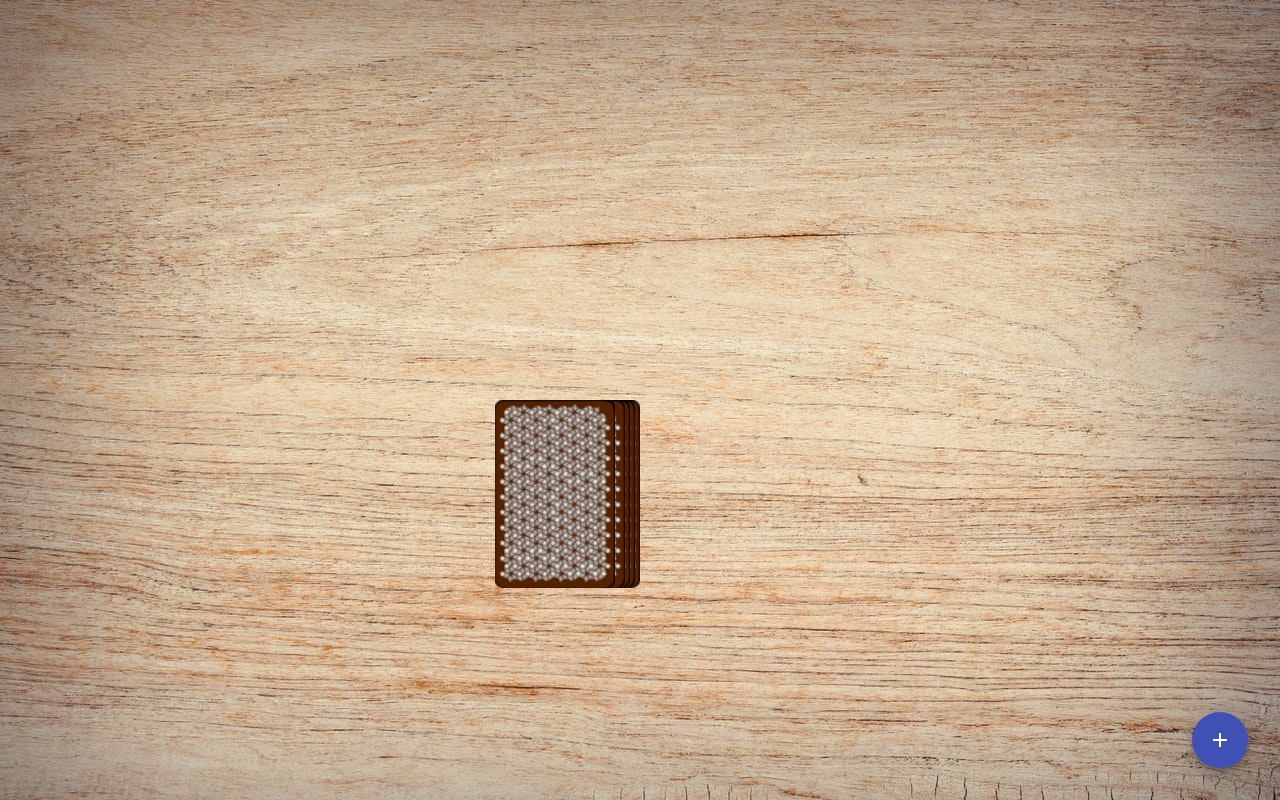
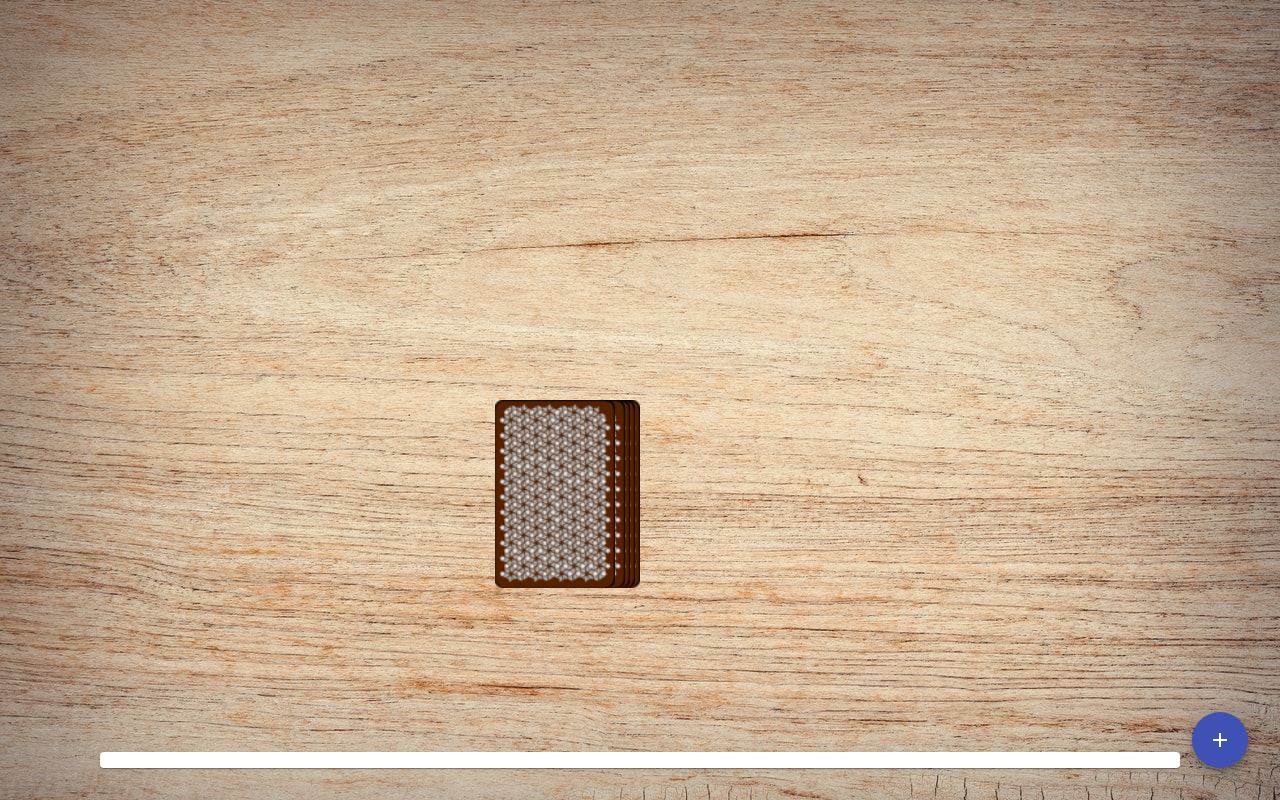
Before and after one commit to GeorgiosKoinaris/ringoffire, an Angular app: page /game in a window 1280 px wide. Built offline with nearby package versions, Linux system fonts and the light colour scheme.

Commit message:
added card rules with ngOnChanges

```diff
--- a/src/app/app.module.ts
+++ b/src/app/app.module.ts
@@ -13,6 +13,8 @@
 import { MatDialogModule } from '@angular/material/dialog';
 import { FormsModule } from '@angular/forms';
 import { MatInputModule } from '@angular/material/input';
+import { GameInfoComponent } from './game-info/game-info.component';
+import { MatCardModule } from '@angular/material/card';
 
 
 
@@ -24,7 +26,8 @@
     StartScreenComponent,
     GameComponent,
     PlayerComponent,
-    DialogAddPlayerComponent
+    DialogAddPlayerComponent,
+    GameInfoComponent
   ],
   imports: [
     BrowserModule,
@@ -32,6 +35,7 @@
     MatButtonModule,
     MatIconModule,
     MatDialogModule,
+    MatCardModule,
     BrowserAnimationsModule,
     FormsModule,
     MatInputModule
--- /dev/null
+++ b/src/app/game-info/game-info.component.html
@@ -0,0 +1,5 @@
+<mat-card>
+    <mat-card-title>{{title}}</mat-card-title>
+
+    <mat-card-content>{{description}}</mat-card-content>
+</mat-card>
--- /dev/null
+++ b/src/app/game-info/game-info.component.ts
@@ -0,0 +1,44 @@
+import { Component, Input, OnChanges, OnInit } from '@angular/core';
+
+@Component({
+  selector: 'app-game-info',
+  templateUrl: './game-info.component.html',
+  styleUrls: ['./game-info.component.scss']
+})
+export class GameInfoComponent implements OnInit, OnChanges {
+  constructor() { }
+
+  cardAction = [
+    { title: 'Waterfall', description: 'Everyone has to start drinking at the same time. As soon as player 1 stops drinking, player 2 may stop drinking. Player 3 may stop as soon as player 2 stops drinking, and so on.' },
+    { title: 'You', description: 'You decide who drinks' },
+    { title: 'Me', description: 'Congrats! Drink a shot!' },
+    { title: 'Category', description: 'Come up with a category (e.g. Colors). Each player must enumerate one item from the category.' },
+    { title: 'Bust a jive', description: 'Player 1 makes a dance move. Player 2 repeats the dance move and adds a second one. ' },
+    { title: 'Chicks', description: 'All girls drink.' },
+    { title: 'Heaven', description: 'Put your hands up! The last player drinks!' },
+    { title: 'Mate', description: 'Pick a mate. Your mate must always drink when you drink and the other way around.' },
+    { title: 'Thumbmaster', description: '' },
+    { title: 'Men', description: 'All men drink.' },
+    { title: 'Quizmaster', description: '' },
+    { title: 'Never have i ever...', description: 'Say something you never did. Everyone who did it has to drink.' },
+    { title: 'Rule', description: 'Make a rule. Everyone needs to drink when he breaks the rule.' },
+  ];
+
+  title: string = '';
+  description: string = '';
+  @Input() card: string;
+
+
+  ngOnInit(): void {
+
+  }
+
+  ngOnChanges(): void {
+    if (this.card) {
+      console.log('current card is:', this.card);
+      let cardNumber = +this.card.split('_')[1];
+      this.title = this.cardAction[cardNumber - 1].title;
+      this.description = this.cardAction[cardNumber - 1].description;
+    }
+  }
+}
--- a/src/app/game/game.component.html
+++ b/src/app/game/game.component.html
@@ -16,6 +16,8 @@
     </div>
 </div>
 
+<app-game-info [card]="currentCard" class="pin-bottom"></app-game-info>
+
 <button mat-fab color="primary" (click)="openDialog()" class="btn-add">
     <mat-icon>add</mat-icon>
   </button>
--- a/src/app/game/game.component.scss
+++ b/src/app/game/game.component.scss
@@ -61,3 +61,10 @@
     right: 32px;
     bottom: 32px;
 }
+
+.pin-bottom {
+    position: absolute;
+    bottom: 32px;
+    left: 100px;
+    right: 100px;
+}
```
Also changed, not shown: src/app/game-info/game-info.component.scss (added), 1 other file (tests, documents, lock files or other folders).
